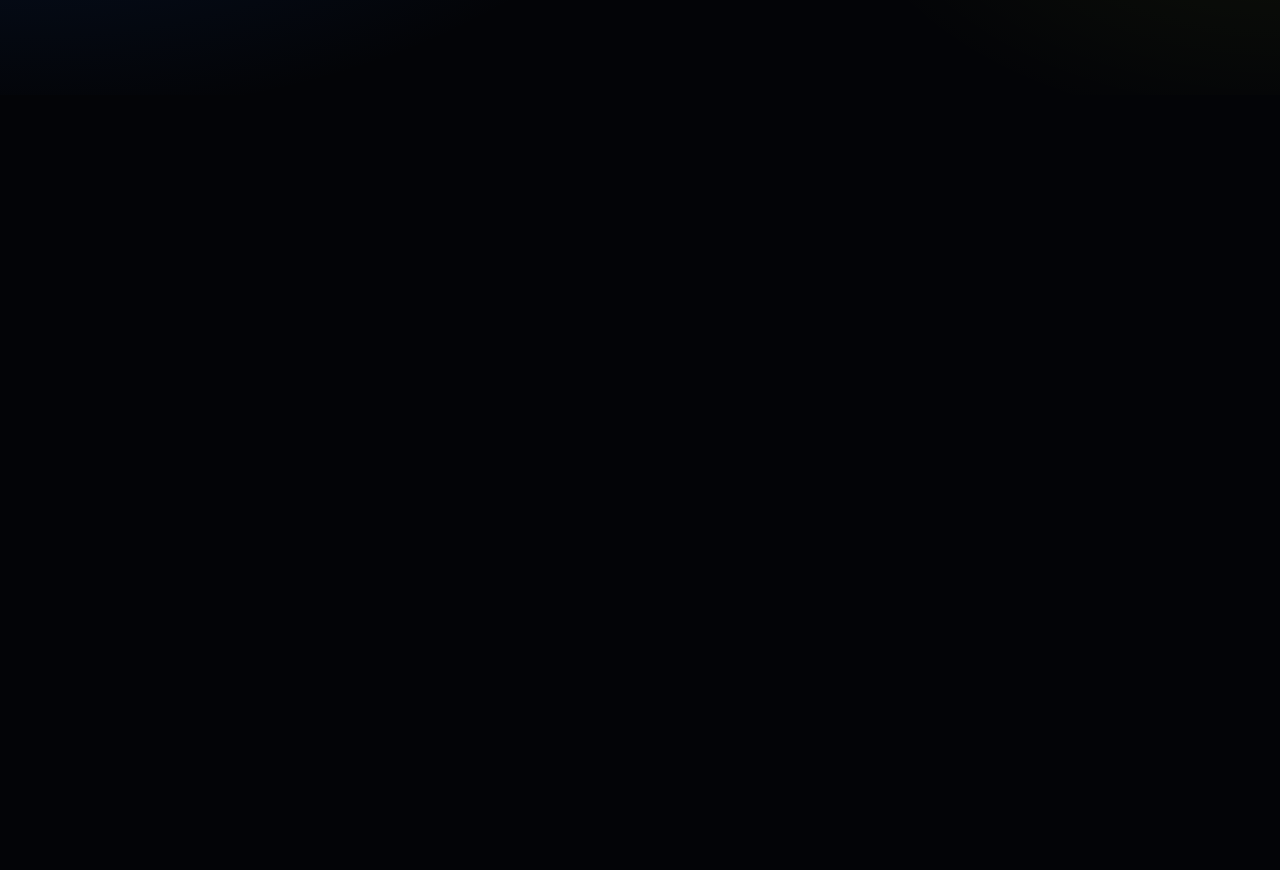
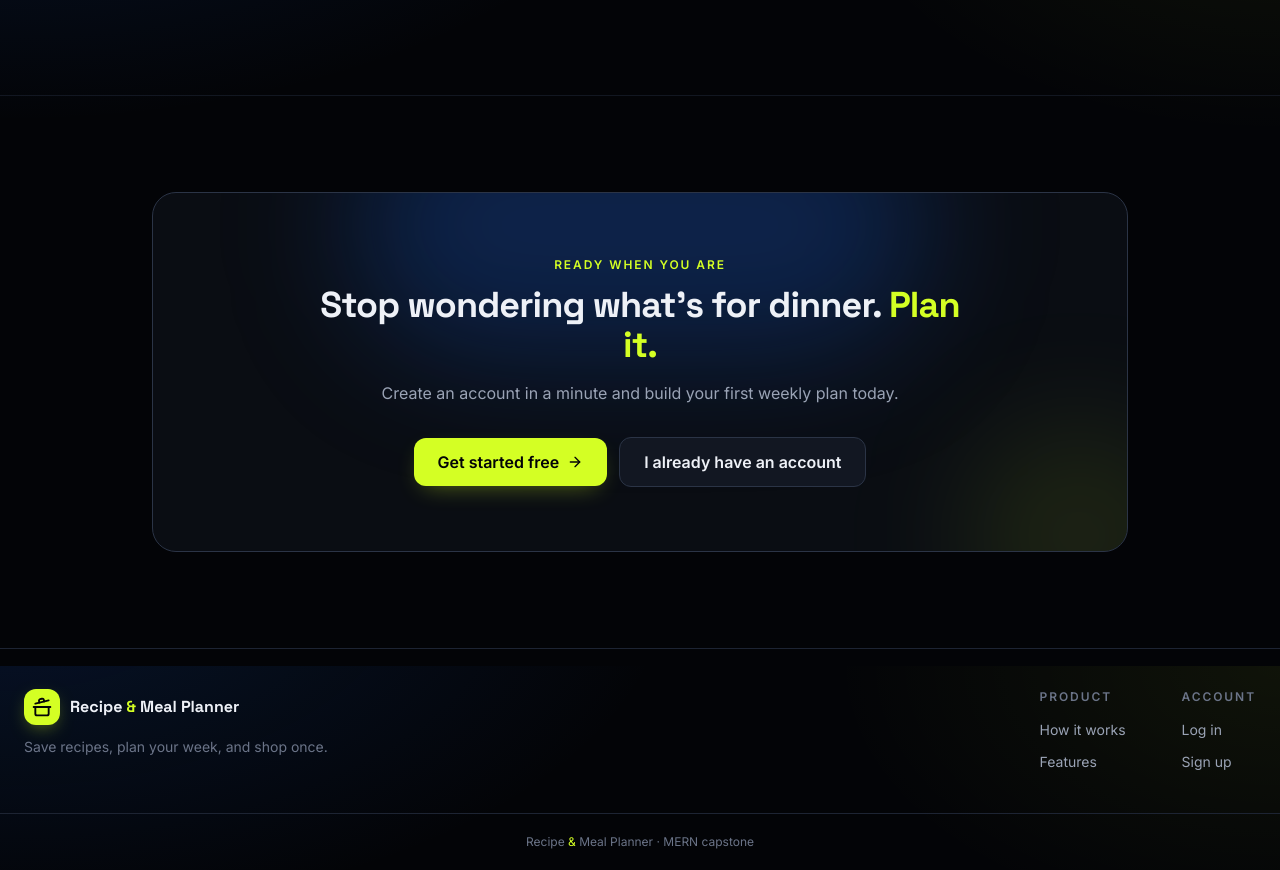
Before and after one commit to MohidWebDev/recipe-meal-planner, a React (Vite) app in the folder client/: page / in a window 1280 px wide. Shown: the part 2534-3404 px from the top of the page. Before the commit the page ends 2629 px from the top, so only its background shows below. Built offline with nearby package versions, Linux system fonts and the light colour scheme; no server answers.

Commit message:
feat: add call-to-action band and footer to landing page

```diff
--- /dev/null
+++ b/client/src/components/landing/CtaBand.jsx
@@ -0,0 +1,44 @@
+import { ArrowRight } from "lucide-react";
+import { Link } from "react-router-dom";
+
+export default function CtaBand() {
+  return (
+    <section className="border-t border-line/60 py-20 sm:py-24">
+      <div className="mx-auto max-w-5xl px-4 sm:px-6">
+        <div className="relative overflow-hidden rounded-3xl border border-line-strong bg-surface px-6 py-14 text-center sm:px-12 sm:py-16">
+          {/* Glows */}
+          <div
+            className="pointer-events-none absolute -top-24 left-1/2 h-64 w-xl -translate-x-1/2 rounded-full bg-brand/30 blur-3xl"
+            aria-hidden="true"
+          />
+          <div
+            className="pointer-events-none absolute -right-16 -bottom-24 h-56 w-56 rounded-full bg-accent/10 blur-3xl"
+            aria-hidden="true"
+          />
+
+          <div className="relative">
+            <p className="eyebrow">Ready when you are</p>
+            <h2 className="mx-auto mt-3 max-w-2xl text-3xl font-bold sm:text-4xl">
+              Stop wondering what's for dinner.{" "}
+              <span className="text-accent">Plan it.</span>
+            </h2>
+            <p className="mx-auto mt-4 max-w-xl text-muted">
+              Create an account in a minute and build your first weekly plan
+              today.
+            </p>
+
+            <div className="mt-8 flex flex-col items-center justify-center gap-3 sm:flex-row">
+              <Link to="/register" className="btn-accent px-6 py-3 text-base">
+                Get started free
+                <ArrowRight className="h-4 w-4" aria-hidden="true" />
+              </Link>
+              <Link to="/login" className="btn-secondary px-6 py-3 text-base">
+                I already have an account
+              </Link>
+            </div>
+          </div>
+        </div>
+      </div>
+    </section>
+  );
+}
--- /dev/null
+++ b/client/src/components/landing/LandingFooter.jsx
@@ -0,0 +1,65 @@
+import { Link } from "react-router-dom";
+import Logo from "../common/Logo";
+
+const PRODUCT_LINKS = [
+  { href: "#how-it-works", label: "How it works" },
+  { href: "#features", label: "Features" },
+];
+
+const linkClass =
+  "text-sm text-muted transition hover:text-fg focus:outline-none focus-visible:text-accent";
+
+export default function LandingFooter() {
+  return (
+    <footer className="border-t border-line">
+      <div className="mx-auto flex max-w-7xl flex-col gap-8 px-4 py-10 sm:px-6 md:flex-row md:items-start md:justify-between">
+        <div className="max-w-xs">
+          <Logo />
+          <p className="mt-3 text-sm text-subtle">
+            Save recipes, plan your week, and shop once.
+          </p>
+        </div>
+
+        <div className="flex gap-14">
+          <nav aria-label="Product">
+            <p className="mb-3 text-xs font-semibold tracking-[0.16em] text-subtle uppercase">
+              Product
+            </p>
+            <ul className="space-y-2">
+              {PRODUCT_LINKS.map(({ href, label }) => (
+                <li key={href}>
+                  <a href={href} className={linkClass}>
+                    {label}
+                  </a>
+                </li>
+              ))}
+            </ul>
+          </nav>
+
+          <nav aria-label="Account">
+            <p className="mb-3 text-xs font-semibold tracking-[0.16em] text-subtle uppercase">
+              Account
+            </p>
+            <ul className="space-y-2">
+              <li>
+                <Link to="/login" className={linkClass}>
+                  Log in
+                </Link>
+              </li>
+              <li>
+                <Link to="/register" className={linkClass}>
+                  Sign up
+                </Link>
+              </li>
+            </ul>
+          </nav>
+        </div>
+      </div>
+
+      <div className="border-t border-line py-5 text-center text-xs text-subtle">
+        Recipe <span className="text-accent">&amp;</span> Meal Planner · MERN
+        capstone
+      </div>
+    </footer>
+  );
+}
--- a/client/src/components/recipes/IngredientRows.jsx
+++ b/client/src/components/recipes/IngredientRows.jsx
@@ -70,7 +70,7 @@ export default function IngredientRows({ ingredients, errors = {}, onChange, onA
                 </div>
                 <button
                   type="button"
-                  className="icon-btn h-[42px] w-10 shrink-0 hover:bg-danger/10 hover:text-danger"
+                  className="icon-btn h-10.5 w-10 shrink-0 hover:bg-danger/10 hover:text-danger"
                   onClick={() => onRemove(index)}
                   disabled={ingredients.length === 1}
                   aria-label={`Remove ingredient ${index + 1}`}
--- a/client/src/components/recipes/RecipeCard.jsx
+++ b/client/src/components/recipes/RecipeCard.jsx
@@ -15,7 +15,7 @@ export default function RecipeCard({ recipe, index = 0 }) {
       <div className="relative h-28 overflow-hidden border-b border-line bg-[radial-gradient(120%_120%_at_0%_0%,rgba(21,88,201,0.45),transparent_60%),radial-gradient(80%_80%_at_100%_100%,rgba(212,255,36,0.12),transparent_60%)]">
         {cuisine && <span className="badge absolute top-3 left-4 border-white/10 bg-ink/60 text-fg backdrop-blur">{cuisine}</span>}
         <span
-          className="absolute right-4 -bottom-2 text-6xl drop-shadow-[0_8px_16px_rgba(0,0,0,0.5)] transition duration-500 ease-out group-hover:-translate-y-1 group-hover:rotate-[-6deg]"
+          className="absolute right-4 -bottom-2 text-6xl drop-shadow-[0_8px_16px_rgba(0,0,0,0.5)] transition duration-500 ease-out group-hover:-translate-y-1 group-hover:-rotate-6"
           aria-hidden="true"
         >
           {getCuisineEmoji(cuisine)}
--- a/client/src/context/ToastContext.jsx
+++ b/client/src/context/ToastContext.jsx
@@ -50,7 +50,7 @@ export function ToastProvider({ children }) {
       {children}
       <div
         aria-live="polite"
-        className="pointer-events-none fixed inset-x-0 top-20 z-[60] flex flex-col items-center gap-2 px-4 sm:items-end sm:pr-6"
+        className="pointer-events-none fixed inset-x-0 top-20 z-60 flex flex-col items-center gap-2 px-4 sm:items-end sm:pr-6"
       >
         {toasts.map((toast) => {
           const { icon: Icon, className } = VARIANTS[toast.type] ?? VARIANTS.info;
@@ -62,7 +62,7 @@ export function ToastProvider({ children }) {
                 toast.leaving ? 'translate-x-4 opacity-0' : 'animate-slide-in'
               }`}
             >
-              <Icon className={`mt-0.5 h-[18px] w-[18px] shrink-0 ${className}`} aria-hidden="true" />
+              <Icon className={`mt-0.5 h-4.5 w-4.5 shrink-0 ${className}`} aria-hidden="true" />
               <p className="flex-1 leading-snug">{toast.message}</p>
               <button
                 type="button"
--- a/client/src/pages/Landing.jsx
+++ b/client/src/pages/Landing.jsx
@@ -5,6 +5,8 @@ import Navbar from "../components/common/Navbar";
 import Hero from "../components/landing/Hero";
 import HowItWorks from "../components/landing/HowItWorks";
 import Features from "../components/landing/Features";
+import CtaBand from "../components/landing/CtaBand";
+import LandingFooter from "../components/landing/LandingFooter";
 
 const SECTION_LINKS = [
   { href: "#how-it-works", label: "How it works" },
@@ -26,9 +28,9 @@ export default function Landing() {
         <Hero />
         <HowItWorks />
         <Features />
-        {/* Step 6: <CtaBand /> */}
+        <CtaBand />
       </main>
-      {/* Step 6: <LandingFooter /> */}
+      <LandingFooter />
     </div>
   );
 }
```
